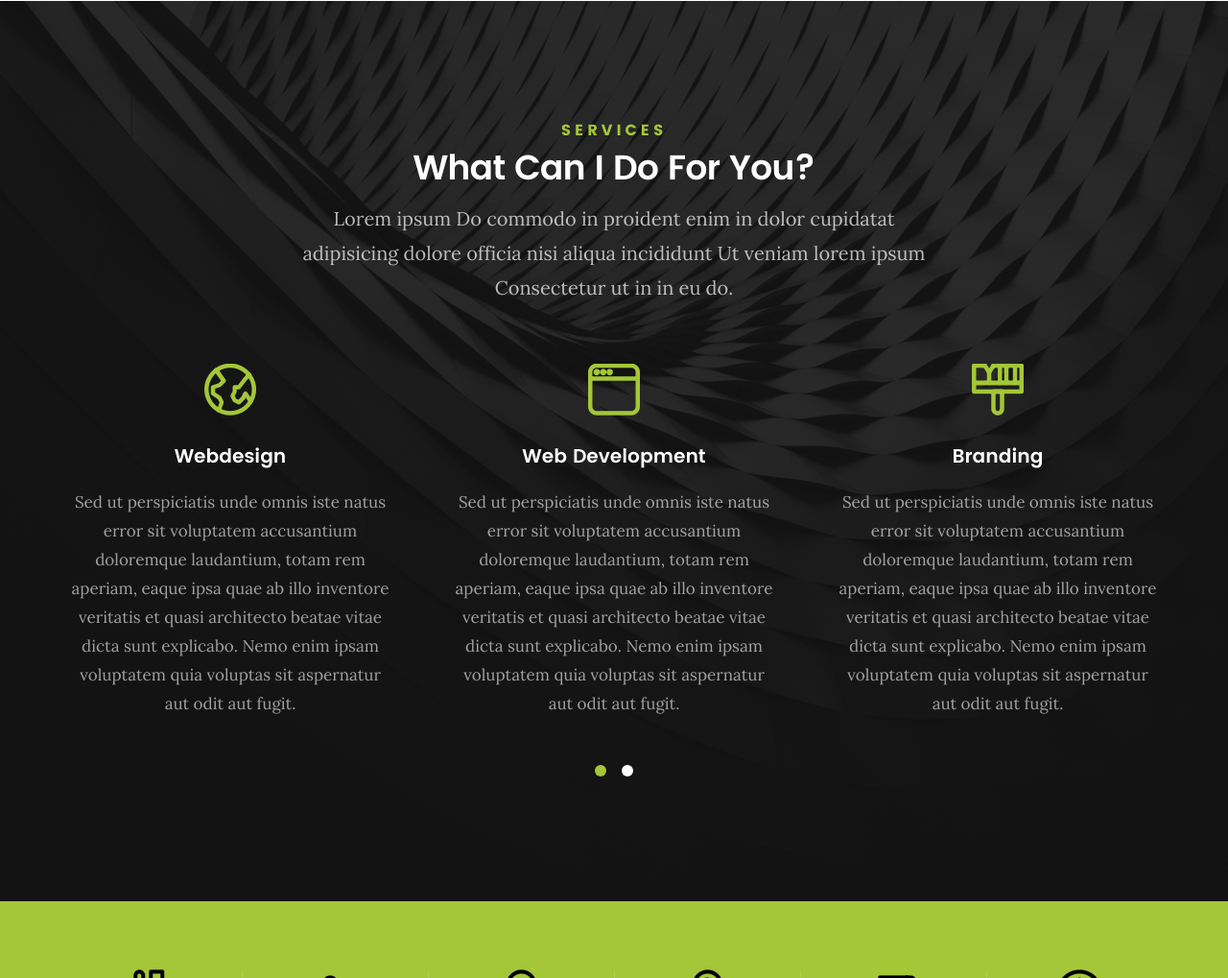
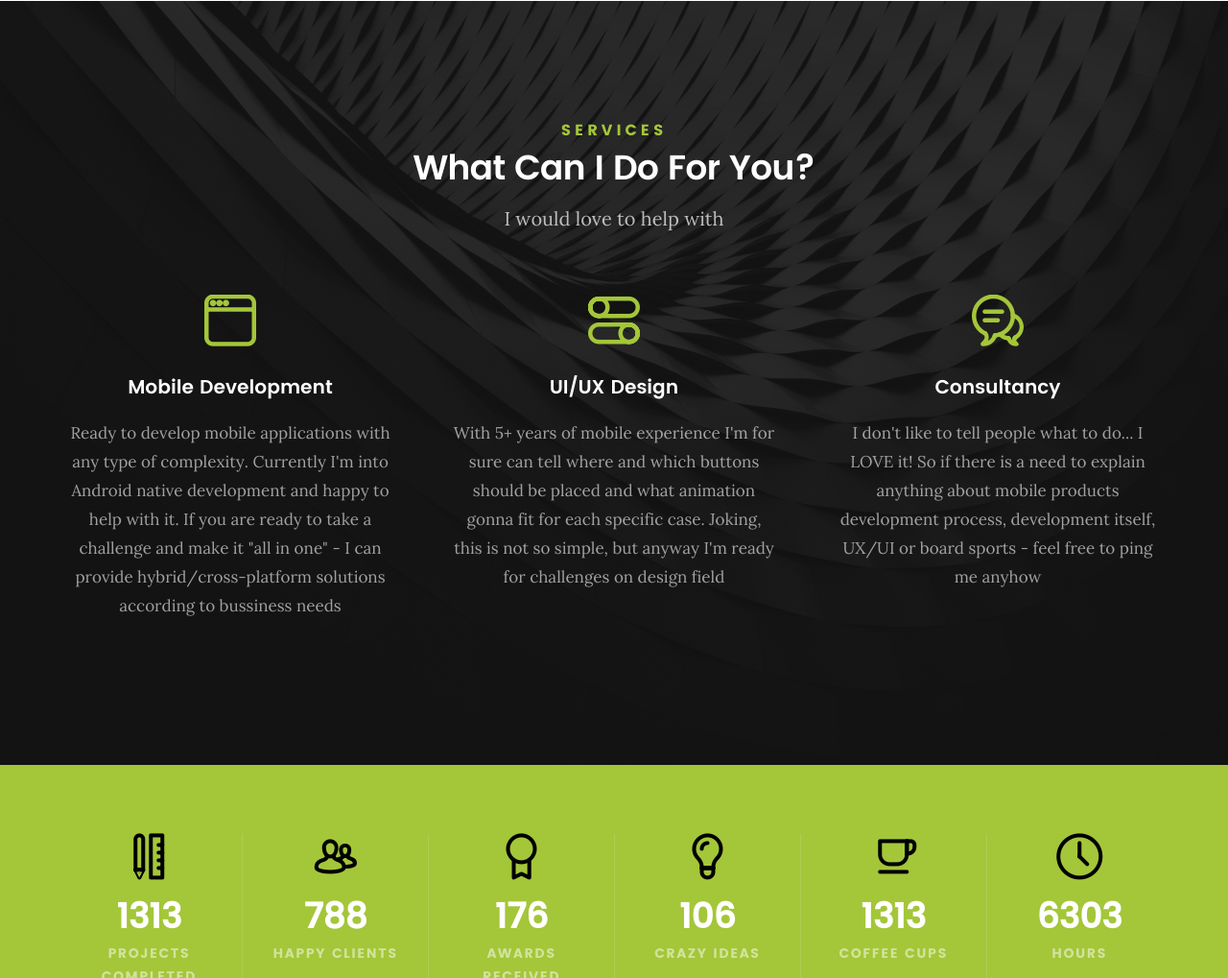
Before and after one commit to bananavoid/spacelobster, a plain HTML site: page index.html in a window 1280 px wide. Shown: the part 5241-6260 px from the top of the page at 96% size. Drawn offline with Linux system fonts and the light colour scheme; files whose address does not match are found by name.

Commit message:
fix services

```diff
--- a/index.html
+++ b/index.html
@@ -592,7 +592,7 @@
    			<h5>Services</h5>
    			<h1>What Can I Do For You?</h1>
 
-   			<p class="lead">Lorem ipsum Do commodo in proident enim in dolor cupidatat adipisicing dolore officia nisi aliqua incididunt Ut veniam lorem ipsum Consectetur ut in in eu do.</p>
+   			<p class="lead">I would love to help with</p>
 
    		</div>
    	</div> <!-- /section-intro -->
@@ -601,47 +601,14 @@
 
    		<div id="owl-slider" class="owl-carousel services-list">
 
-	      	<div class="service">
-
-	      		<span class="icon"><i class="icon-earth"></i></span>
-
-	            <div class="service-content">
-
-	            	 <h3>Webdesign</h3>
-
-		            <p class="desc">Sed ut perspiciatis unde omnis iste natus error sit voluptatem accusantium doloremque laudantium, totam rem aperiam, eaque ipsa quae ab illo inventore veritatis et quasi architecto beatae vitae dicta sunt explicabo. Nemo enim ipsam voluptatem quia voluptas sit aspernatur aut odit aut fugit.
-	         		</p>
-
-	         	</div>
-
-				</div> <!-- /service -->
-
 				<div class="service">
 
 					<span class="icon"><i class="icon-window"></i></span>
 
 	            <div class="service-content">
 
-	            	<h3>Web Development</h3>
-
-		            <p class="desc">Sed ut perspiciatis unde omnis iste natus error sit voluptatem accusantium doloremque laudantium, totam rem aperiam, eaque ipsa quae ab illo inventore veritatis et quasi architecto beatae vitae dicta sunt explicabo. Nemo enim ipsam voluptatem quia voluptas sit aspernatur aut odit aut fugit.
-	         		</p>
-
-	            </div>
-
-			   </div> <!-- /service -->
-
-			   <div class="service">
-
-			   	<span class="icon"><i class="icon-paint-brush"></i></span>
-
-	            <div class="service-content">
-
-	            	<h3>Branding</h3>
-
-		            <p class="desc">Sed ut perspiciatis unde omnis iste natus error sit voluptatem accusantium doloremque laudantium, totam rem aperiam, eaque ipsa quae ab illo inventore veritatis et quasi architecto beatae vitae dicta sunt explicabo. Nemo enim ipsam voluptatem quia voluptas sit aspernatur aut odit aut fugit.
-	        			</p>
-
+	            	<h3>Mobile Development</h3>
+		            <p class="desc">Ready to develop mobile applications with any type of complexity. Currently I'm into Android native development and happy to help with it. If you are ready to take a challenge and make it "all in one" - I can provide hybrid/cross-platform solutions according to bussiness needs</p>
 	            </div>
 
 			   </div> <!-- /service -->
@@ -654,27 +621,11 @@
 
 	            	<h3>UI/UX Design</h3>
 
-		            <p class="desc">Sed ut perspiciatis unde omnis iste natus error sit voluptatem accusantium doloremque laudantium, totam rem aperiam, eaque ipsa quae ab illo inventore veritatis et quasi architecto beatae vitae dicta sunt explicabo. Nemo enim ipsam voluptatem quia voluptas sit aspernatur aut odit aut fugit.
-	         		</p>
+		            <p class="desc">With 5+ years of mobile experience I'm for sure can tell where and which buttons should be placed and what animation gonna fit for each specific case. Joking, this is not so simple, but anyway I'm ready for challenges on design field</p>
 
 	            </div>
 
 				</div> <!-- /service -->
-
-			   <div class="service">
-
-			   	<span class="icon"><i class="icon-image"></i></span>
-
-	            <div class="service-content">
-
-	            	<h3>Graphics Design</h3>
-
-		            <p class="desc">Sed ut perspiciatis unde omnis iste natus error sit voluptatem accusantium doloremque laudantium, totam rem aperiam, eaque ipsa quae ab illo inventore veritatis et quasi architecto beatae vitae dicta sunt explicabo. Nemo enim ipsam voluptatem quia voluptas sit aspernatur aut odit aut fugit.
-	        			</p>
-
-	            </div>
-
-			   </div> <!-- /service -->
 
 			   <div class="service">
 
@@ -684,8 +635,7 @@
 
 	            	 <h3>Consultancy</h3>
 
-		            <p class="desc">Sed ut perspiciatis unde omnis iste natus error sit voluptatem accusantium doloremque laudantium, totam rem aperiam, eaque ipsa quae ab illo inventore veritatis et quasi architecto beatae vitae dicta sunt explicabo. Nemo enim ipsam voluptatem quia voluptas sit aspernatur aut odit aut fugit.
-	        			</p>
+		            <p class="desc">I don't like to tell people what to do... I LOVE it! So if there is a need to explain anything about mobile products development process, development itself, UX/UI or board sports - feel free to ping me anyhow</p>
 
 	            </div>
 
```
